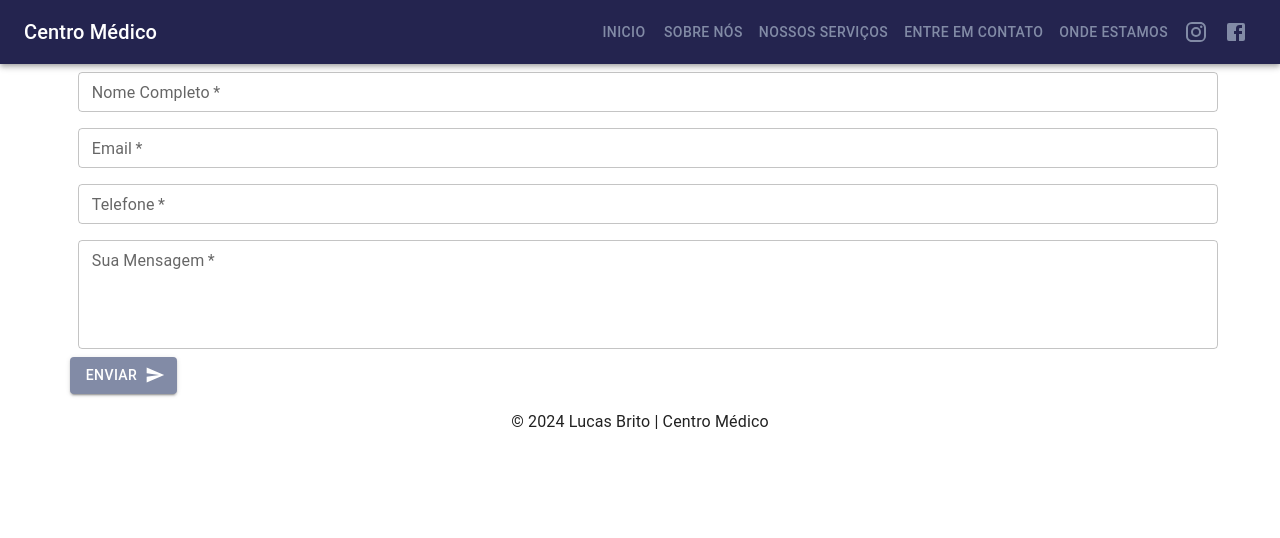
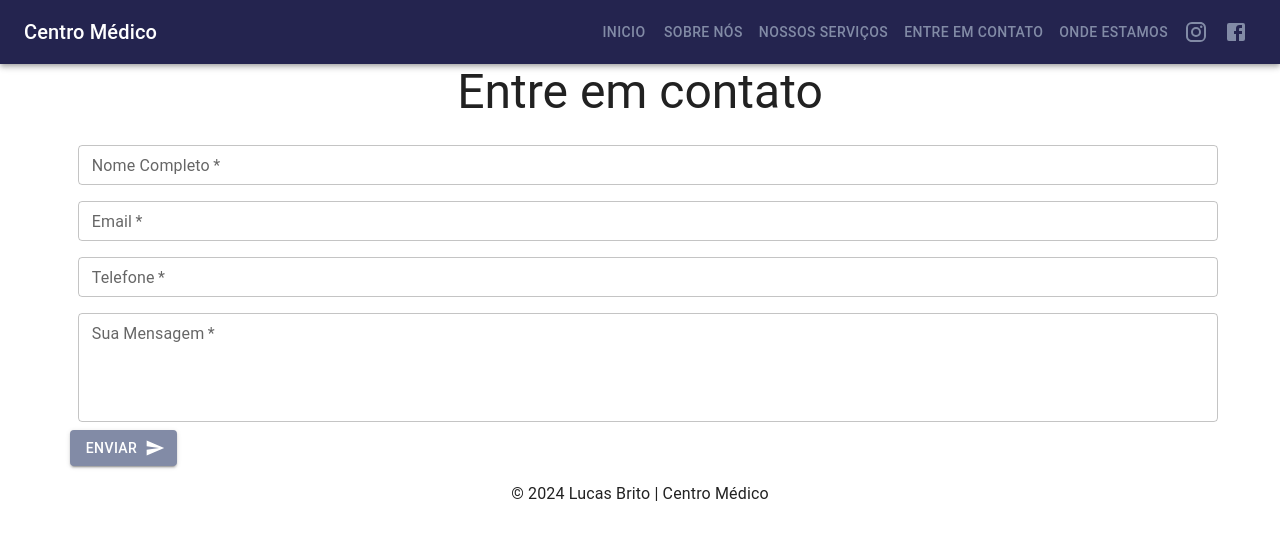
Before and after one commit to britolmbs/centro-medico, a React (Create React App) app: page /Contact in a window 1280 px wide. Shown: the top 538 px of the page. Built offline with nearby package versions, Linux system fonts and the light colour scheme.

Commit message:
Ajustando a tela para entrar em contato

```diff
--- a/src/pages/Contact.js
+++ b/src/pages/Contact.js
@@ -1,8 +1,15 @@
 import { Send } from "@mui/icons-material";
-import { Box, Button, TextField } from "@mui/material";
-import React from "react";
+import { Box, Button, TextField, Typography } from "@mui/material";
+import React, { Component } from "react";
 const Contact = () => {
     return (
+<>
+        <div>
+       <Typography variant="h3" display="flex" align="center" justifyContent="center" gutterBottom>
+        Entre em contato </Typography>
+
+        </div>
+
        <Box
        component="form"
        sx={{ display: "flex", alignItems: "center", justifyContent: "center",'& .MuiTextField-root': { m: 1, windth: '25ch'}}}
@@ -51,6 +58,7 @@ const Contact = () => {
 
         </div>
        </Box>
+       </>
     )
 }
 
```
